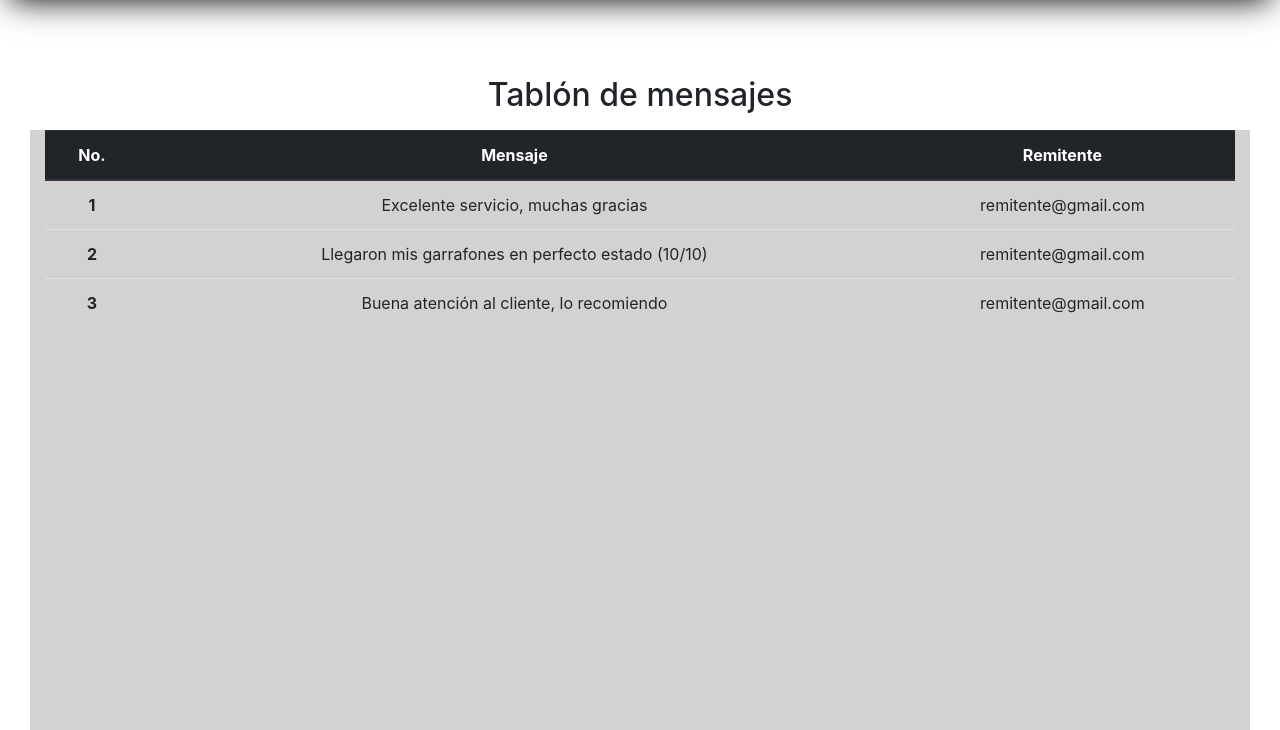
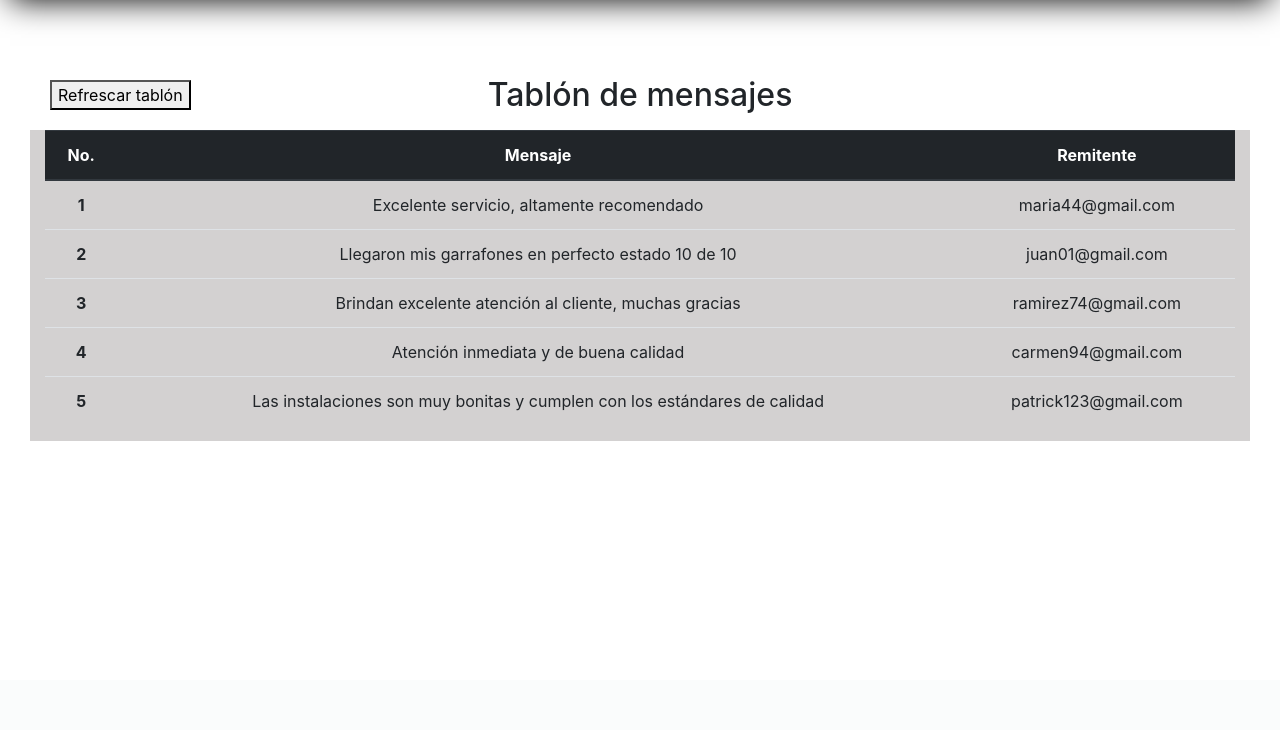
Before and after one commit to YaelMalia/purificadora, a PHP site: page /Mensajes.html in a window 1280 px wide. Shown: the part 120-850 px from the top of the page. After the commit the page ends 561 px from the top, so only its background shows below. Run offline with PHP 8.4, Linux system fonts and the light colour scheme.

Commit message:
Carga de mensajes mediante json

```diff
--- a/Mensajes.html
+++ b/Mensajes.html
@@ -22,14 +22,15 @@
         </div>
     </div>
 </header>
+<button type="submit" onclick="obtenerDatos();" style="position:absolute; margin-top: 200px; margin-left: 50px;">Refrescar tablón</button>
 <body>
-    <div class="contenidoInv">
-        <p><h2>Tablón de mensajes</h2></p>
-        <div class="container-fluid" style="height:600px;  background-color:rgba(197, 194, 194, 0.753); z-index: -1;">
+    <div class="contenidoInv" style="margin-top: 180px; height: auto;">
+        <p><h2 class="tdm">Tablón de mensajes</h2></p>
+        <div class="container-fluid" style="height:auto;  background-color:rgba(197, 194, 194, 0.753); z-index: -1; margin-top: 10px;">
             <div class="row">
                 <!--Tabla de inventario-->
                 <div class="col-lg-12">
-                    <div class="tablaInv">
+                    <div class="tablaInv" style="text-align: center;">
                         <table class="table">
                             <thead class="thead-dark">
                               <tr>
@@ -38,30 +39,34 @@
                                 <th scope="col">Remitente</th>
                               </tr>
                             </thead>
-                            <tbody>
-                              <tr>
-                                <th scope="row">1</th>
-                                <td>Excelente servicio, muchas gracias</td>
-                                <td>remitente@gmail.com</td>
-                              </tr>
-                              <tr>
-                                <th scope="row">2</th>
-                                <td>Llegaron mis garrafones en perfecto estado (10/10)</td>
-                                <td>remitente@gmail.com</td>
-                              </tr>
-                              <tr>
-                                <th scope="row">3</th>
-                                <td>Buena atención al cliente, lo recomiendo</td>
-                                <td>remitente@gmail.com</td>
-                              </tr>
+                            <tbody id = "tbody-Contenido">
                             </tbody>
                           </table>
-
-
                     </div>
                 </div>
             </div>
         </div>
     </div>
+    <script type="text/javascript">
+
+      window.onload = function(){
+        obtenerDatos();
+      };
+      function obtenerDatos(){
+        const r=new XMLHttpRequest();
+        document.getElementById("tbody-Contenido").innerHTML = "";
+            r.open("post", "js/Mensajes.json",true);
+            r.send();
+            r.onreadystatechange=function(){
+                let datos= JSON.parse(this.responseText);
+                var dat="";
+                for (var item of datos) {
+                  dat+='<tr><th scope="row">' + item.no + '</th> <td>'+ item.mensaje +
+                    '</td><td>'+ item.remitente +'</td></tr>';
+                }
+                document.getElementById("tbody-Contenido").innerHTML = dat;
+            };
+      }
+    </script>
 </body>
 </html>
--- a/css/Inventario.css
+++ b/css/Inventario.css
@@ -22,6 +22,10 @@
     padding-right: 30px;
 }
 
+.tablaInv{
+    margin-top: 25px;
+}
+
 
 
 
--- a/css/buzonMsg.css
+++ b/css/buzonMsg.css
@@ -14,10 +14,9 @@
 
 .contenidoInv{
     text-align: center;
-    margin-top: 180px;
     z-index: -1;
     width: 100%;
-    height: 600px;
+    height: auto;
     padding-left: 30px;
     padding-right: 30px;
 }
@@ -35,4 +34,14 @@
         border-right-width: 0px;
     }
 
+    .contenidoInv{
+
+        text-align: right;
+    }
+
+     .tdm{
+        font-size: 20px;
+     }
+
+
 }
--- a/inventario.html
+++ b/inventario.html
@@ -28,6 +28,7 @@
         <div class="container-fluid" style="height:600px;  background-color:rgb(46, 94, 250); z-index: -1;">
             <div class="row">
                 <!--Tabla de inventario-->
+                <!--<input type="button" value="Generar reporte" style="margin-left: 15px;">-->
                 <div class="col-lg-12">
                     <div class="tablaInv">
                         <table class="table">
@@ -70,6 +71,9 @@
                 </div>
             </div>
         </div>
+        <div class="reportes">
+
+        </div>
     </div>
 </body>
 </html>
--- /dev/null
+++ b/js/Mensajes.json
@@ -0,0 +1,28 @@
+[
+    {
+        "no": 1,
+        "mensaje": "Excelente servicio, altamente recomendado",
+        "remitente": "maria44@gmail.com"
+    },
+    {
+        "no": 2,
+        "mensaje": "Llegaron mis garrafones en perfecto estado 10 de 10",
+        "remitente": "juan01@gmail.com"
+    },
+    {
+        "no": 3,
+        "mensaje": "Brindan excelente atención al cliente, muchas gracias",
+        "remitente": "ramirez74@gmail.com"
+    },
+    {
+        "no": 4,
+        "mensaje": "Atención inmediata y de buena calidad",
+        "remitente": "carmen94@gmail.com"
+    },
+    {
+        "no": 5,
+        "mensaje": "Las instalaciones son muy bonitas y cumplen con los estándares de calidad",
+        "remitente": "patrick123@gmail.com"
+    }
+
+]
--- a/js/preloader.js
+++ b/js/preloader.js
@@ -15,8 +15,6 @@
     document.getElementById("footer").style.display = "none";
     document.getElementById("btn-wsp").style.display = "none";
     document.getElementById("Pedidos").style.display = "none";
-
-
 }
 
 function mostrarBody(){
```
